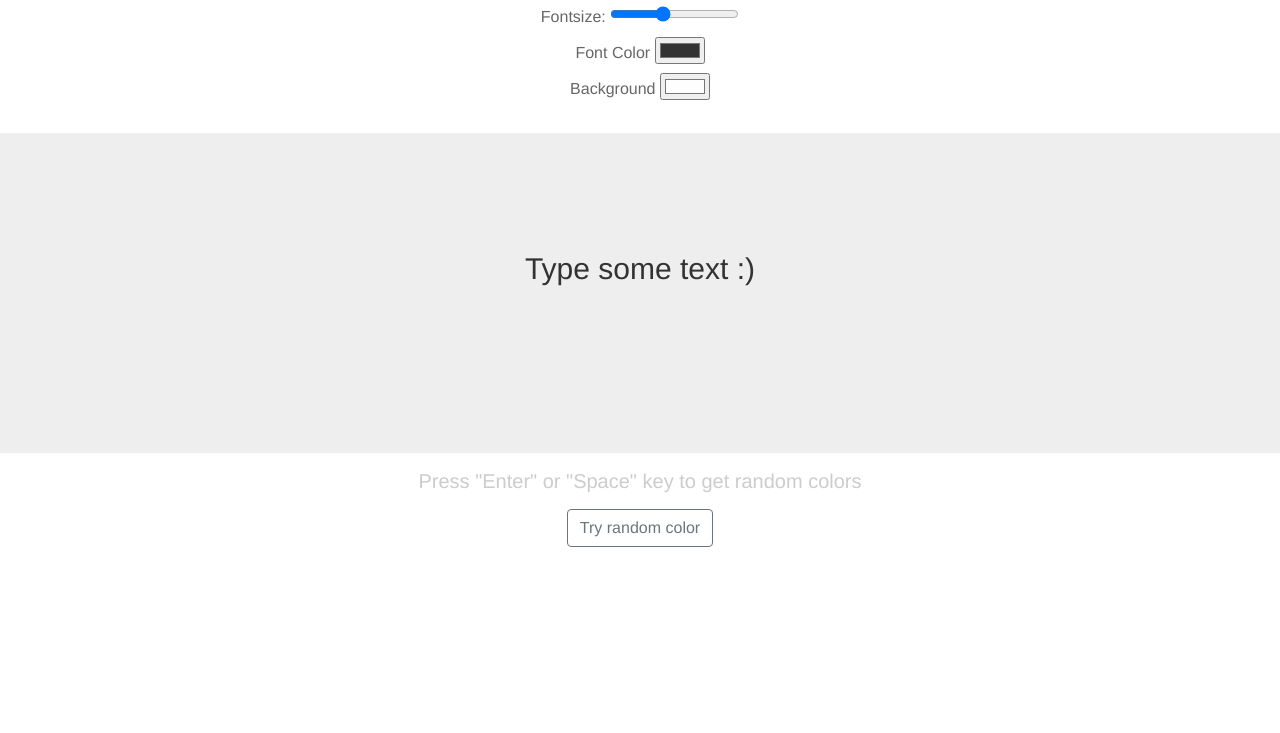
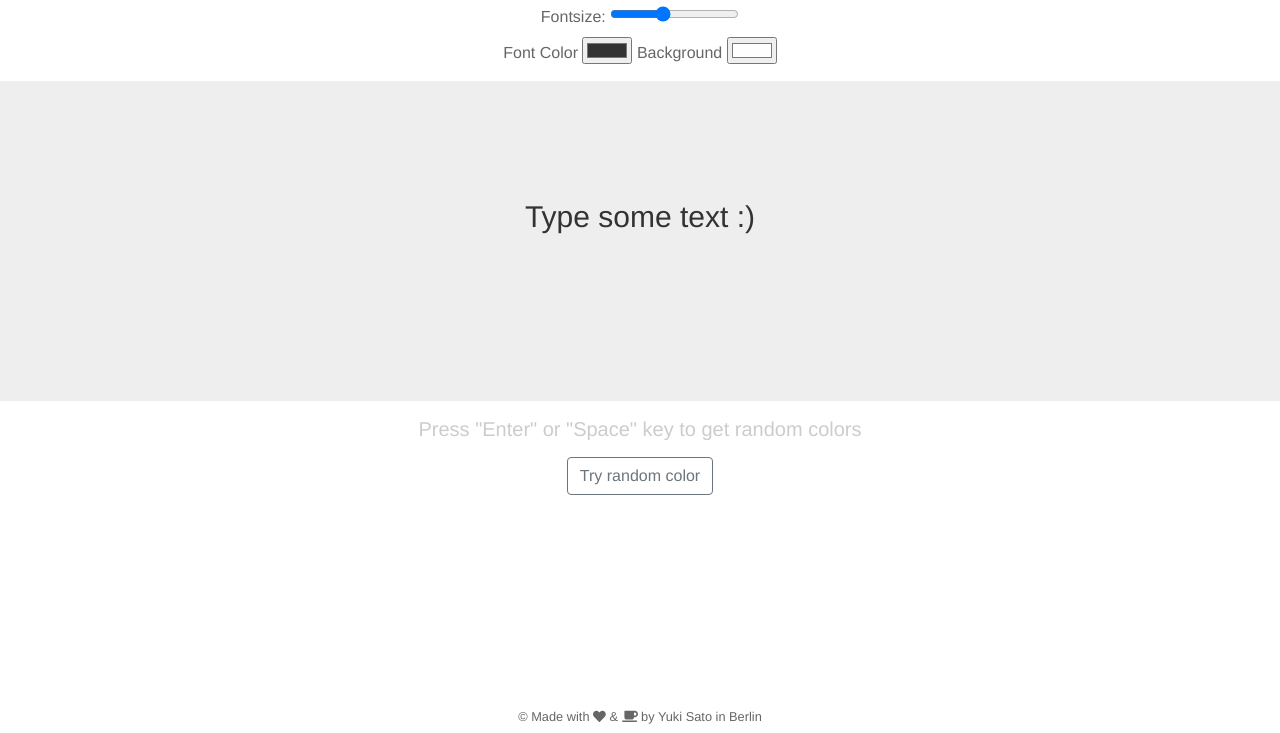
Before and after one commit to youxiberlin/project, a plain HTML site: page font-picker/index.html in a window 1280 px wide. Shown: the part 67-800 px from the top of the page. Drawn offline with nearby package versions, Linux system fonts and the light colour scheme.

Commit message:
modified

```diff
--- a/font-picker/fontpicker-style.css
+++ b/font-picker/fontpicker-style.css
@@ -48,3 +48,14 @@ h5 {
   color: #ccc;
   text-align: center;
 }
+
+
+.footer {
+  position: absolute;
+  bottom: 0;
+  font-size: 0.8rem;
+  height: 30px;
+  width: 100%;
+  color: #666;
+  text-align: center;
+}
--- a/font-picker/index.html
+++ b/font-picker/index.html
@@ -7,18 +7,19 @@
    <link rel="stylesheet" href="/css/bootstrap.css">
   <link rel="stylesheet" href="https://stackpath.bootstrapcdn.com/bootstrap/4.1.2/css/bootstrap.min.css">
   <link rel="stylesheet" href="fontpicker-style.css">
-  <title>Font adapter</title>
+  <script defer src="https://use.fontawesome.com/releases/v5.0.8/js/all.js"></script>
+  <title>Font & Color Picker</title>
 </head>
 <body>
   <div class="container-fluid">
     <h1 class="mt-3">Font & Color Picker</h1>
-    <div class="controls mb-4 mt-2">
+    <div class="controls mb-2 mt-2">
       <label for="fontsize" data-sizing="px">Fontsize:</label>
-      <input id= "fontsize" type="range" name="fontsize" min="8" max="63" value="30" data-sizing="px"><span id="output"></span><br>
+      <input id= "fontsize" type="range" name="fontsize" min="8" max="63" value="30" data-sizing="px"><br>
       <label for="fontcolor">Font Color</label>
-      <input id= "fontcolor" name="fontcolor" type="color" min="10" value="#333333"><span id="output-fontcolor"></span><br>
+      <input id= "fontcolor" name="fontcolor" type="color" min="10" value="#333333">
       <label for="background">Background</label>
-      <input id= "background" name="background" type="color" min="10" value="#fefefe"><span id="output-color"></span><br>
+      <input id= "background" name="background" type="color" min="10" value="#fefefe">
     </div>
 </div>
     <div id="demo">
@@ -27,7 +28,7 @@
 
     <h5 class="mt-3">Press "Enter" or "Space" key to get random colors</h5>
 
-    <div class="button mt-3">
+    <div class="button mt-3 mb-5">
           <button id="button" type="button" class="btn btn-outline-secondary">Try random color</button>
     </div>
 
@@ -40,7 +41,11 @@
     <h2 id="random-output"></h2>
     <h2 id="result"></h2>
     </div> -->
-
+  <footer class="footer pt-1">
+    <div class="container">
+          &copy; Made with <i class="fas fa-heart"></i> & <i class="fas fa-coffee"></i> by Yuki Sato in Berlin
+    </div>
+  </footer>
   <script type="text/javascript" src="main.js">
   </script>
 </body>
--- a/font-picker/main.js
+++ b/font-picker/main.js
@@ -44,7 +44,7 @@ function randomFontcolor(){
 // to change it to random color with pressing Enter key
 window.addEventListener("keypress", function(e){
   var key = e.which || e.keyCode;
-  if (key === 13 || 32) {
+  if (key === 13 || key === 32) {
     randomFontcolor();
     changeRandomcolor();
   }
```
